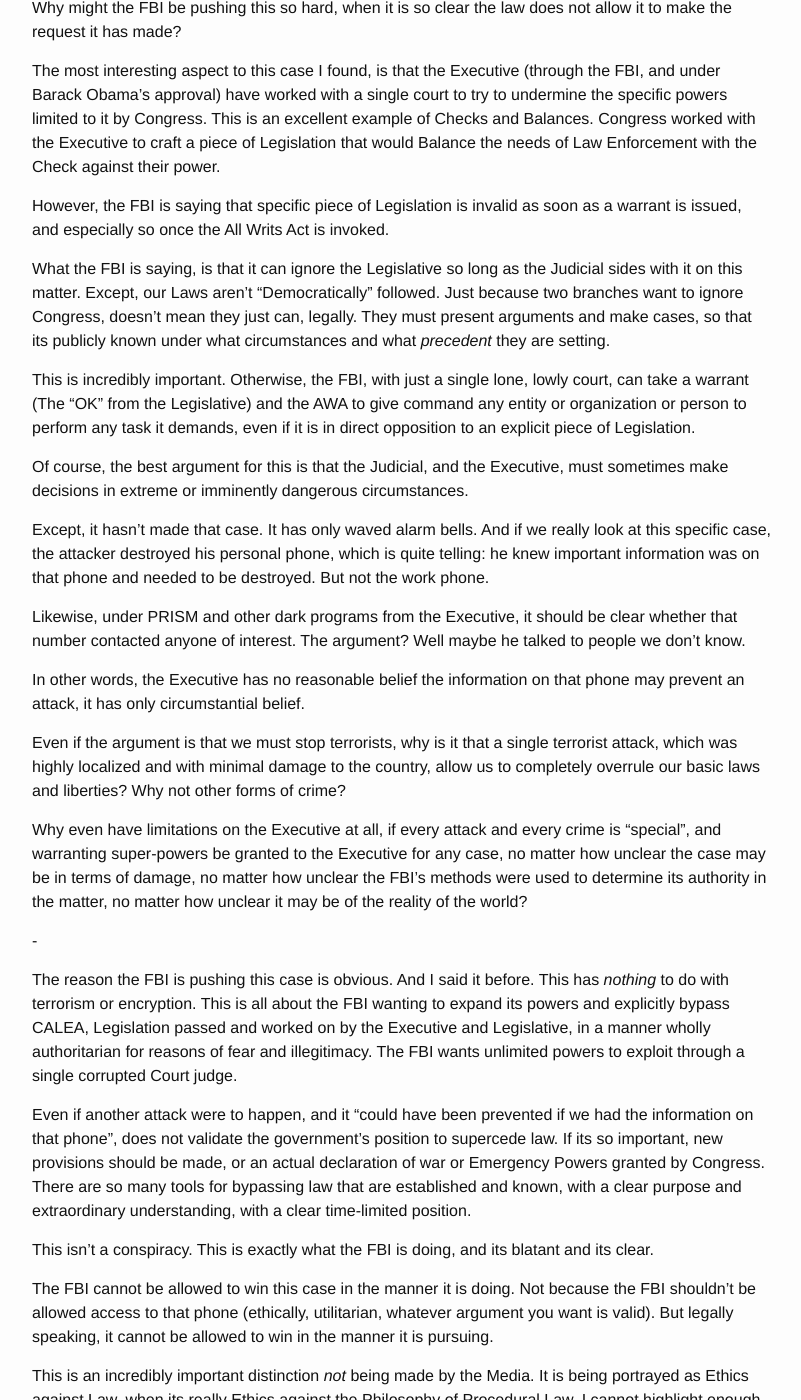
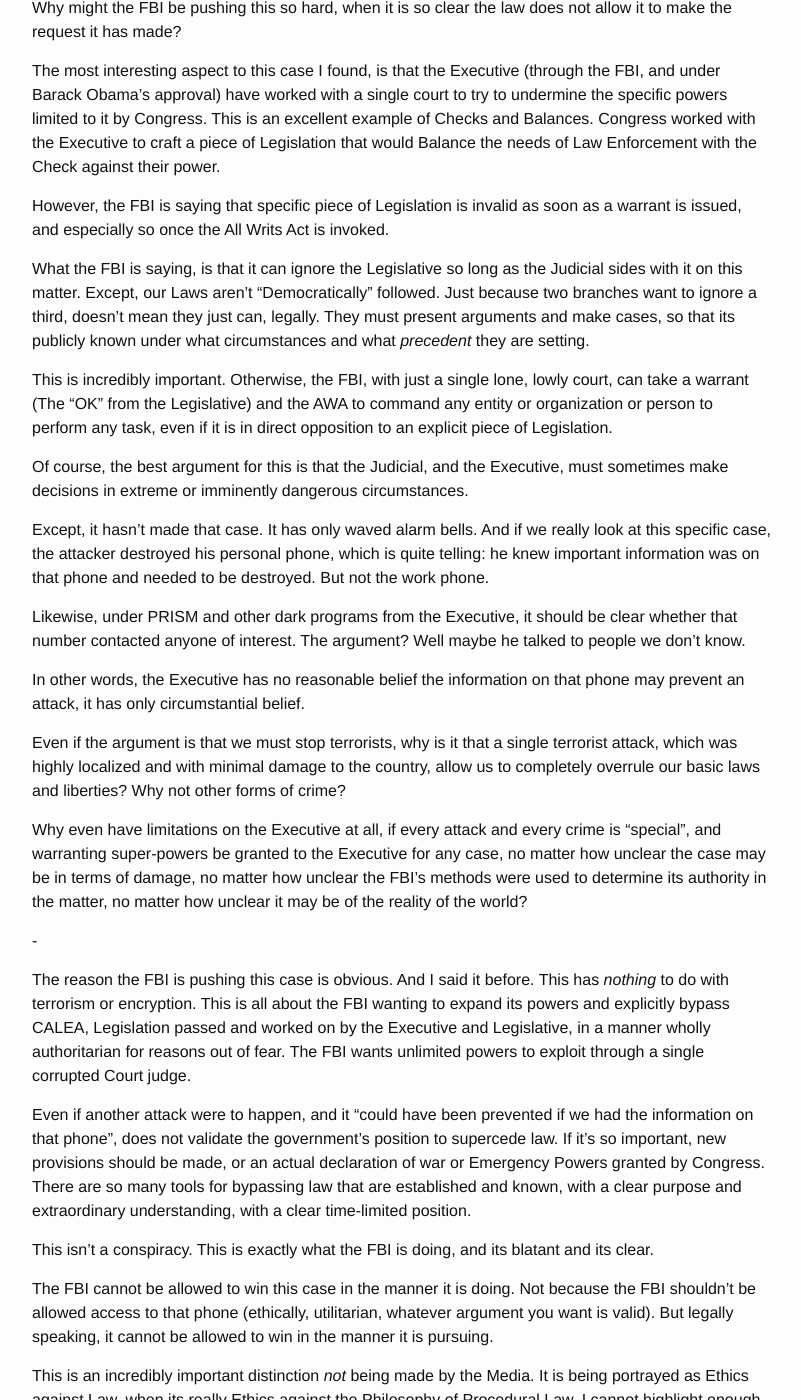
Before and after one commit to grnt426/grnt426.github.io, a Jekyll site: the page built from _posts/2016-03-19-apple-and-the-fbi.markdown, in a window 1280 px wide and 1400 px high, scrolled down 1035 px. Shown: the whole window, without its empty margins (238-1039 px from the left). Built offline with Jekyll 4.4.1, drawn with Linux system fonts in a browser that asks for light colours.

Commit message:
Fixing some grammatical and spelling errors.

```diff
--- a/_posts/2016-03-19-apple-and-the-fbi.markdown
+++ b/_posts/2016-03-19-apple-and-the-fbi.markdown
@@ -31,9 +31,9 @@
 
 However, the FBI is saying that specific piece of Legislation is invalid as soon as a warrant is issued, and especially so once the All Writs Act is invoked.
 
-What the FBI is saying, is that it can ignore the Legislative so long as the Judicial sides with it on this matter. Except, our Laws aren't "Democratically" followed. Just because two branches want to ignore Congress, doesn't mean they just can, legally. They must present arguments and make cases, so that its publicly known under what circumstances and what *precedent* they are setting.
+What the FBI is saying, is that it can ignore the Legislative so long as the Judicial sides with it on this matter. Except, our Laws aren't "Democratically" followed. Just because two branches want to ignore a third, doesn't mean they just can, legally. They must present arguments and make cases, so that its publicly known under what circumstances and what *precedent* they are setting.
 
-This is incredibly important. Otherwise, the FBI, with just a single lone, lowly court, can take a warrant (The "OK" from the Legislative) and the AWA to give command any entity or organization or person to perform any task it demands, even if it is in direct opposition to an explicit piece of Legislation.
+This is incredibly important. Otherwise, the FBI, with just a single lone, lowly court, can take a warrant (The "OK" from the Legislative) and the AWA to command any entity or organization or person to perform any task, even if it is in direct opposition to an explicit piece of Legislation.
 
 Of course, the best argument for this is that the Judicial, and the Executive, must sometimes make decisions in extreme or imminently dangerous circumstances.
 
@@ -51,9 +51,9 @@
 -
 
 
-The reason the FBI is pushing this case is obvious. And I said it before. This has *nothing* to do with terrorism or encryption. This is all about the FBI wanting to expand its powers and explicitly bypass CALEA, Legislation passed and worked on by the Executive and Legislative, in a manner wholly authoritarian for reasons of fear and illegitimacy. The FBI wants unlimited powers to exploit through a single corrupted Court judge.
+The reason the FBI is pushing this case is obvious. And I said it before. This has *nothing* to do with terrorism or encryption. This is all about the FBI wanting to expand its powers and explicitly bypass CALEA, Legislation passed and worked on by the Executive and Legislative, in a manner wholly authoritarian for reasons out of fear. The FBI wants unlimited powers to exploit through a single corrupted Court judge.
 
-Even if another attack were to happen, and it "could have been prevented if we had the information on that phone", does not validate the government's position to supercede law. If its so important, new provisions should be made, or an actual declaration of war or Emergency Powers granted by Congress. There are so many tools for bypassing law that are established and known, with a clear purpose and extraordinary understanding, with a clear time-limited position.
+Even if another attack were to happen, and it "could have been prevented if we had the information on that phone", does not validate the government's position to supercede law. If it's so important, new provisions should be made, or an actual declaration of war or Emergency Powers granted by Congress. There are so many tools for bypassing law that are established and known, with a clear purpose and extraordinary understanding, with a clear time-limited position.
 
 This isn't a conspiracy. This is exactly what the FBI is doing, and its blatant and its clear.
 
```
